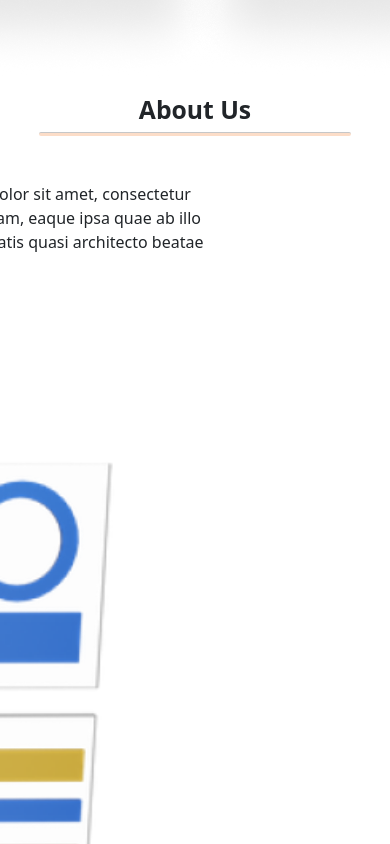
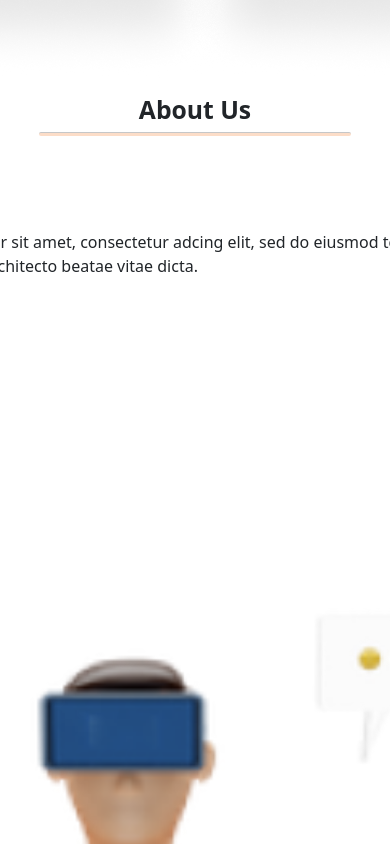
Before and after one commit to m21102001/unigroup, a React (Vite) app: page / in a window 390 px wide. Shown: the part 3940-4784 px from the top of the page. Built offline with nearby package versions, Linux system fonts and the light colour scheme.

Commit message:
fixed grid style
fixed grid style

```diff
--- a/src/components/Aboutus.jsx
+++ b/src/components/Aboutus.jsx
@@ -7,9 +7,9 @@ const Aboutus = () => {
     <div>
         <h2 className="fw-bold">About Us</h2>
         <hr />
-        <div className="container d-flex flex-column justify-content-center align-items-center">
+        <div className="container d-flex flex-column pt-5 text-start justify-content-center align-items-center">
         <div className="row row-about ms-5">
-          <div className="col-6">
+          <div className="col-md-6">
             <p className="Wearehere">LOREM ISUMPI DOLOR SIT AMET SIT AMET</p>
             <span className="loerm pt-5 text-start">Sed ut perspiciatis unde omnis iste natus error sit of the volum
               accusantium loLorem ipsum dolor sit amet, consectetur adcing elit,
@@ -20,7 +20,7 @@ const Aboutus = () => {
               <Button variant="outlit" className="btn btn-orange btn-about">Start New Project</Button>
             </div>
           </div>
-          <div className="col-6">
+          <div className="col-md-6">
             <div className="row">
               <img src={about} alt="servicestools" />
                 {/* <div>{Scaling}</div> */}
```
